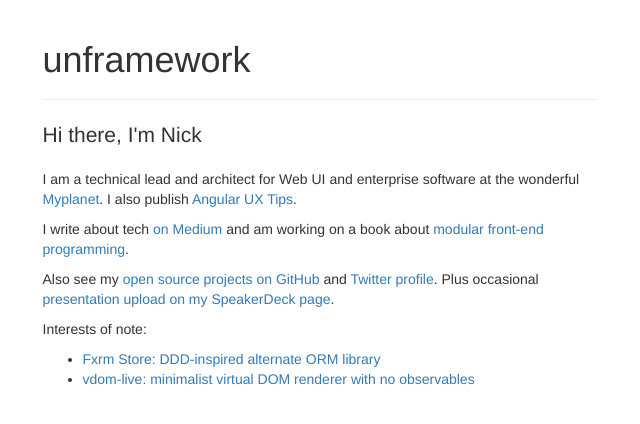
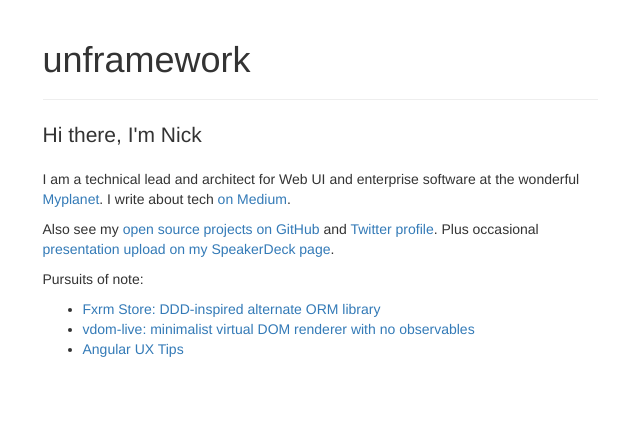
Before and after one commit to unframework/unframework-website, a Jekyll site: the page built from index.html, in a window 1280 px wide. Shown: the top 424 px of the page, without its empty margins (320-960 px from the left). Built offline with Jekyll 4.4.1, drawn with Linux system fonts in a browser that asks for light colours; Markdown is read by kramdown in place of the engine named in the settings; the list of posts is cut into pages by our own code.

Commit message:
Reshuffled links

```diff
--- a/index.html
+++ b/index.html
@@ -13,16 +13,16 @@ title: Personal website of Nick Matantsev
       </div>
 
       <p class="lead">Hi there, I'm Nick</p>
-      <p>I am a technical lead and architect for Web UI and enterprise software at the wonderful <a href="http://myplanet.com">Myplanet</a>. I also publish <a href="http://ng-ux.tips">Angular UX Tips</a>.</p>
-      <p>I write about tech <a href="https://medium.com/@unframework">on Medium</a> and am working on a book about <a href="https://leanpub.com/modular-front-end-code">modular front-end programming</a>.</p>
+      <p>I am a technical lead and architect for Web UI and enterprise software at the wonderful <a href="http://myplanet.com">Myplanet</a>. I write about tech <a href="https://medium.com/@unframework">on Medium</a>.</p>
       <p>
         Also see my <a href="https://github.com/unframework">open source projects on GitHub</a>
         and <a href="https://twitter.com/unframework">Twitter profile</a>. Plus occasional <a href="https://speakerdeck.com/unframework">presentation upload on my SpeakerDeck page</a>.
       </p>
-      <p>Interests of note:</p>
+      <p>Pursuits of note:</p>
       <ul>
         <li><a href="https://github.com/fxrm/fxrm-store">Fxrm Store: DDD-inspired alternate ORM library</a></li>
         <li><a href="https://github.com/unframework/vdom-live">vdom-live: minimalist virtual DOM renderer with no observables</a></li>
+        <li><a href="http://ng-ux.tips">Angular UX Tips</a></li>
       </ul>
     </div>
     <div class="col-md-3">
```
